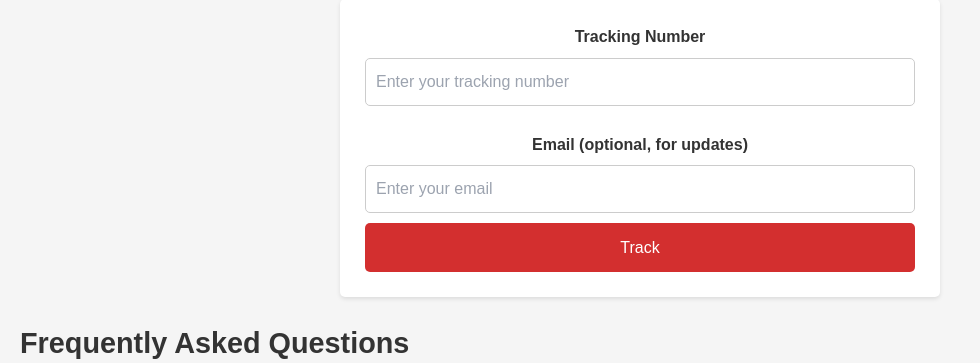
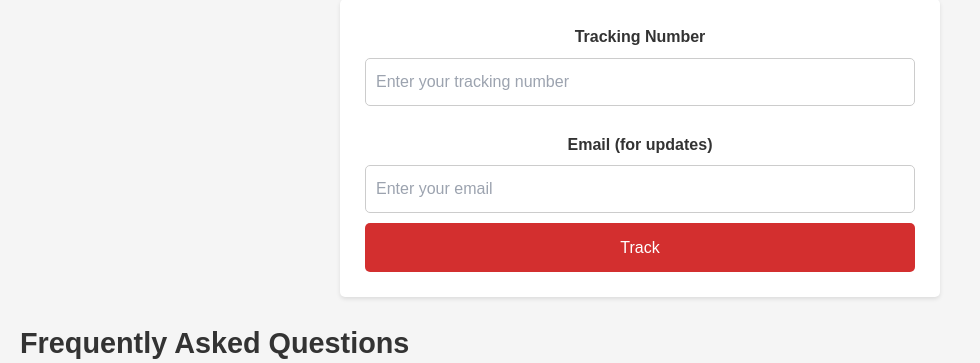
Before and after one commit to steadyBOMBER/Consignments, a Flask app: page / in a window 1280 px wide. Shown: the part 193-556 px from the top of the page, without its empty margins (0-980 px from the left). Run offline with Flask 3, Linux system fonts and the light colour scheme; parts of the project's set-up code (start-up, migrations or seed data) failed here and were passed over; some libraries are stand-ins or nearby versions.

Commit message:
Update index.html

```diff
--- a/templates/index.html
+++ b/templates/index.html
@@ -471,7 +471,7 @@
             <form id="trackForm" onsubmit="handleSubmit(event)">
                 <label for="trackingInput">Tracking Number</label>
                 <input type="text" id="trackingInput" name="tracking" placeholder="Enter your tracking number" pattern="\d{10,12}" title="Enter a 10-12 digit tracking number" required maxlength="50">
-                <label for="subscribeEmail" class="mt-4">Email (optional, for updates)</label>
+                <label for="subscribeEmail" class="mt-4">Email (for updates)</label>
                 <input type="email" id="subscribeEmail" placeholder="Enter your email">
                 <button type="submit">Track <span class="spinner"></span></button>
                 <div id="result" class="tracking-result" role="alert"></div>
```
